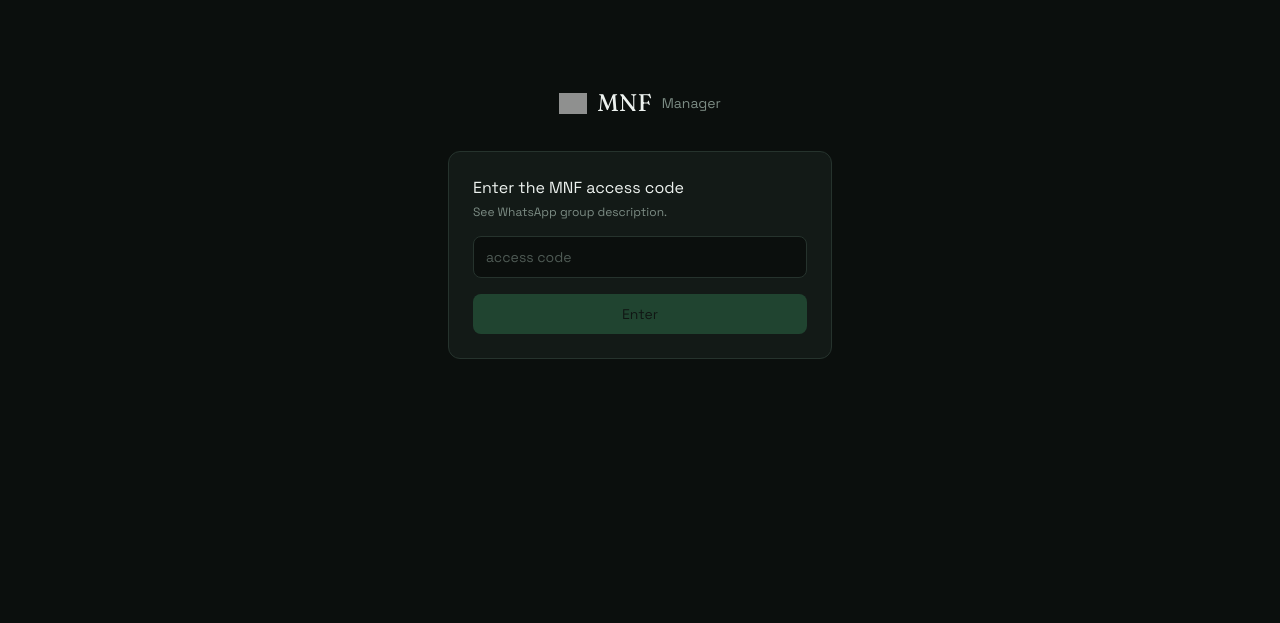
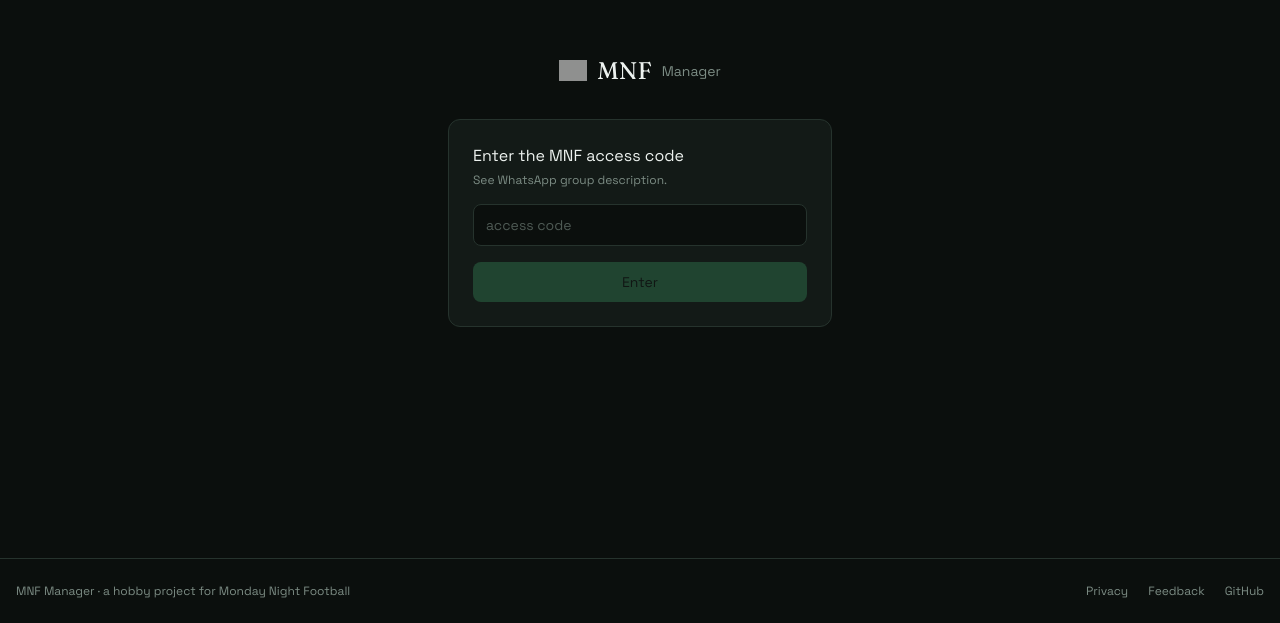
Before and after one commit to K-Vasantharajah/mnf-manager, a Next.js app in the folder frontend/: page /access in a window 1280 px wide. Shown: the part 177-800 px from the top of the page. Built offline with nearby package versions, Linux system fonts and the light colour scheme; no server answers; grey boxes are pictures that could not be loaded.

Commit message:
fix: point access page at the WhatsApp group description for the code

```diff
--- a/frontend/app/access/page.tsx
+++ b/frontend/app/access/page.tsx
@@ -5,6 +5,7 @@
 import Image from 'next/image';
 import api from '@/lib/api';
 import { setAccessToken } from '@/lib/access';
+import Footer from '@/components/ui/Footer';
 
 export default function AccessPage() {
   const router = useRouter();
@@ -33,7 +34,8 @@
   }
 
   return (
-    <div className="min-h-screen bg-ink flex items-center justify-center px-4">
+    <div className="min-h-screen bg-ink flex flex-col">
+      <div className="flex-1 flex items-center justify-center px-4">
         <div className="w-full max-w-sm">
           <div className="flex items-center justify-center gap-2.5 mb-8">
             <Image src="/icon.png" alt="" width={28} height={28} className="opacity-90" />
@@ -74,5 +76,7 @@
           </form>
         </div>
       </div>
+      <Footer />
+    </div>
   );
 }
```
Lines whose indentation alone changed are shown as unchanged.
